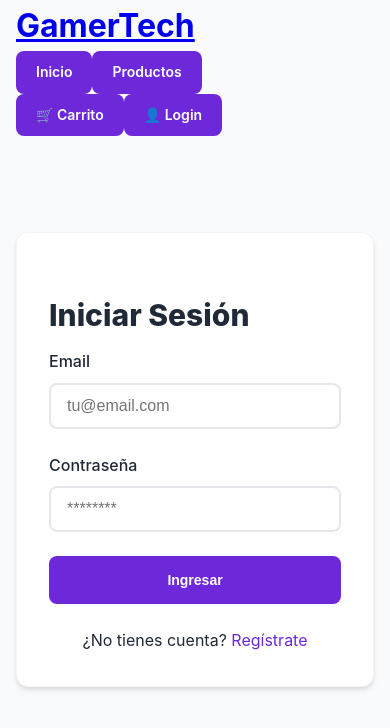
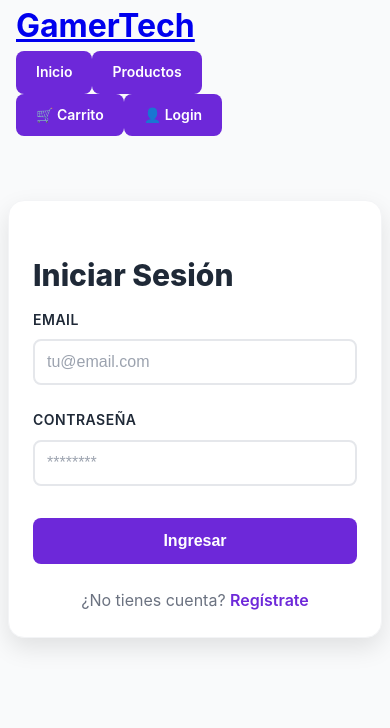
Before and after one commit to emalauty/TP1-API-GRUPO6, a React (Vite) app: page /login in a window 390 px wide. Shown: the top 728 px of the page. Built offline with nearby package versions, Linux system fonts and the light colour scheme.

Commit message:
pantalla login y register

```diff
--- a/package.json
+++ b/package.json
@@ -11,6 +11,7 @@
   },
   "dependencies": {
     "@fortawesome/react-fontawesome": "^3.0.2",
+    "json-server": "^1.0.0-beta.3",
     "react": "^19.1.1",
     "react-dom": "^19.1.1",
     "react-router-dom": "^7.8.2",
--- a/src/App.jsx
+++ b/src/App.jsx
@@ -6,6 +6,7 @@ import Home from './components/home/Home';
 import ProductList from './components/products/ProductList';
 import Cart from './components/cart/Cart';
 import Login from './components/auth/Login';
+import Register from './components/auth/Register';
 import './App.css';
 
 export default function App() {
@@ -20,6 +21,7 @@ export default function App() {
               <Route path="/products" element={<ProductList />} />
               <Route path="/cart" element={<Cart />} />
               <Route path="/login" element={<Login />} />
+              <Route path="/register" element={<Register />} />
             </Routes>
           </main>
         </div>
--- a/src/components/auth/Auth.css
+++ b/src/components/auth/Auth.css
@@ -1,12 +1,25 @@
+/* Auth Container */
 .auth-container {
-  max-width: 400px;
+  max-width: 450px;
   margin: 4rem auto;
+  padding: 0 1rem;
+}
+
+.register-container {
+  max-width: 450px;
+  margin: 4rem auto;
+  padding: 0 1rem;
 }
 
 .auth-card {
-  padding: 2rem;
+  padding: 2.5rem;
+  border-radius: 1rem;
+  box-shadow: 0 10px 25px rgba(0, 0, 0, 0.1);
+  background: var(--card-bg);
+  border: 1px solid #f3f4f6;
 }
 
+/* Auth Form */
 .auth-form {
   display: flex;
   flex-direction: column;
@@ -20,19 +33,174 @@
 }
 
 .form-group label {
-  font-weight: 500;
+  font-weight: 600;
+  color: var(--text-color);
+  font-size: 0.875rem;
+  text-transform: uppercase;
+  letter-spacing: 0.5px;
 }
 
+.form-group input {
+  padding: 0.875rem 1rem;
+  border: 2px solid #e5e7eb;
+  border-radius: 0.5rem;
+  font-size: 1rem;
+  transition: all 0.3s ease;
+  background: var(--card-bg);
+  color: var(--text-color);
+}
+
+.form-group input:focus {
+  outline: none;
+  border-color: var(--primary-color);
+  box-shadow: 0 0 0 3px rgba(109, 40, 217, 0.1);
+  transform: translateY(-2px);
+}
+
+.form-group input::placeholder {
+  color: #9ca3af;
+}
+
+/* Auth Buttons */
+.auth-form .btn {
+  padding: 1rem 1.5rem;
+  font-size: 1rem;
+  font-weight: 600;
+  margin-top: 0.5rem;
+  border-radius: 0.5rem;
+  transition: all 0.3s ease;
+}
+
+.auth-form .btn:hover {
+  transform: translateY(-2px);
+  box-shadow: 0 8px 25px rgba(109, 40, 217, 0.3);
+}
+
+/* Register Form Styles */
+.register-container h2 {
+  text-align: center;
+  color: var(--primary-color);
+  margin-bottom: 2rem;
+  font-size: 2rem;
+  font-weight: 700;
+}
+
+.register-container form {
+  display: flex;
+  flex-direction: column;
+  gap: 1.5rem;
+  background: var(--card-bg);
+  padding: 2.5rem;
+  border-radius: 1rem;
+  box-shadow: 0 10px 25px rgba(0, 0, 0, 0.1);
+  border: 1px solid #f3f4f6;
+}
+
+.register-container input {
+  padding: 0.875rem 1rem;
+  border: 2px solid #e5e7eb;
+  border-radius: 0.5rem;
+  font-size: 1rem;
+  transition: all 0.3s ease;
+  background: var(--card-bg);
+  color: var(--text-color);
+}
+
+.register-container input:focus {
+  outline: none;
+  border-color: var(--primary-color);
+  box-shadow: 0 0 0 3px rgba(109, 40, 217, 0.1);
+  transform: translateY(-2px);
+}
+
+.register-container input::placeholder {
+  color: #9ca3af;
+}
+
+.register-container button {
+  padding: 1rem 1.5rem;
+  background: var(--primary-color);
+  color: white;
+  border: none;
+  border-radius: 0.5rem;
+  font-size: 1rem;
+  font-weight: 600;
+  cursor: pointer;
+  transition: all 0.3s ease;
+  margin-top: 0.5rem;
+}
+
+.register-container button:hover {
+  background: var(--secondary-color);
+  transform: translateY(-2px);
+  box-shadow: 0 8px 25px rgba(109, 40, 217, 0.3);
+}
+
+/* Message Styles */
+.auth-message {
+  padding: 0.875rem 1rem;
+  border-radius: 0.5rem;
+  margin: 1rem 0;
+  font-weight: 500;
+  text-align: center;
+}
+
+.auth-message.error {
+  background: #fee2e2;
+  border: 1px solid #fecaca;
+  color: #991b1b;
+}
+
+.auth-message.success {
+  background: #d1fae5;
+  border: 1px solid #a7f3d0;
+  color: #065f46;
+}
+
+/* Auth Links */
 .auth-links {
   margin-top: 1.5rem;
   text-align: center;
+  color: #6b7280;
 }
 
 .auth-links a {
   color: var(--primary-color);
   text-decoration: none;
+  font-weight: 600;
+  transition: color 0.3s ease;
 }
 
 .auth-links a:hover {
+  color: var(--secondary-color);
   text-decoration: underline;
 }
+
+/* Responsive Design */
+@media (max-width: 768px) {
+  .auth-container,
+  .register-container {
+    margin: 2rem auto;
+    padding: 0 0.5rem;
+  }
+
+  .auth-card,
+  .register-container form {
+    padding: 1.5rem;
+  }
+
+  .register-container h2 {
+    font-size: 1.5rem;
+    margin-bottom: 1.5rem;
+  }
+
+  .form-group input,
+  .register-container input {
+    padding: 0.75rem;
+  }
+
+  .auth-form .btn,
+  .register-container button {
+    padding: 0.875rem 1.25rem;
+  }
+}
--- a/src/components/auth/Login.jsx
+++ b/src/components/auth/Login.jsx
@@ -1,38 +1,76 @@
-import React from 'react';
+import React, { useState } from 'react';
+import { useNavigate } from 'react-router-dom';
 import './Auth.css';
 
 export default function Login() {
+  const [form, setForm] = useState({ email: '', password: '' });
+  const [error, setError] = useState("");
+  const [success, setSuccess] = useState("");
+  const navigate = useNavigate();
+
+  const handleChange = (e) => {
+    setForm({ ...form, [e.target.name]: e.target.value });
+  };
+
+  const handleSubmit = async (e) => {
+    e.preventDefault();
+    setError("");
+    setSuccess("");
+    if (!form.email || !form.password) {
+      setError("Completa ambos campos.");
+      return;
+    }
+    try {
+      const res = await fetch(`http://localhost:3000/users?email=${encodeURIComponent(form.email)}&password=${encodeURIComponent(form.password)}`);
+      const users = await res.json();
+      console.log("Usuarios encontrados:", users);
+      if (users.length > 0) {
+        console.log("Login exitoso, redirigiendo...");
+        setSuccess("Login exitoso.");
+        navigate("/");
+      } else {
+        setError("Email o contraseña incorrectos.");
+      }
+    } catch {
+      setError("No se pudo conectar al servidor.");
+    }
+  };
+
   return (
     <div className="auth-container container">
       <div className="auth-card card">
         <h2 className="section-title">Iniciar Sesión</h2>
-
-        <form className="auth-form">
+        <form className="auth-form" onSubmit={handleSubmit}>
           <div className="form-group">
             <label htmlFor="email">Email</label>
             <input
               type="email"
               id="email"
+              name="email"
               className="input"
               placeholder="tu@email.com"
+              value={form.email}
+              onChange={handleChange}
             />
           </div>
-
           <div className="form-group">
             <label htmlFor="password">Contraseña</label>
             <input
               type="password"
               id="password"
+              name="password"
               className="input"
               placeholder="********"
+              value={form.password}
+              onChange={handleChange}
             />
           </div>
-
           <button type="submit" className="btn btn-primary">
             Ingresar
           </button>
         </form>
-
+        {error && <p className="auth-message error">{error}</p>}
+        {success && <p className="auth-message success">{success}</p>}
         <p className="auth-links">
           ¿No tienes cuenta? <a href="/register">Regístrate</a>
         </p>
--- a/src/components/auth/Register.jsx
+++ b/src/components/auth/Register.jsx
@@ -0,0 +1,62 @@
+import React, { useState } from "react";
+import './Auth.css';
+
+const Register = () => {
+	const [form, setForm] = useState({
+		username: "",
+		email: "",
+		password: "",
+		nombre: "",
+		apellido: ""
+	});
+	const [error, setError] = useState("");
+	const [success, setSuccess] = useState("");
+
+	const handleChange = (e) => {
+		setForm({ ...form, [e.target.name]: e.target.value });
+	};
+
+	const handleSubmit = async (e) => {
+		e.preventDefault();
+		setError("");
+		setSuccess("");
+		// Validación simple
+		if (!form.username || !form.email || !form.password || !form.nombre || !form.apellido) {
+			setError("Todos los campos son obligatorios.");
+			return;
+		}
+		try {
+			const res = await fetch("http://localhost:3000/users", {
+				method: "POST",
+				headers: { "Content-Type": "application/json" },
+				body: JSON.stringify(form)
+			});
+			if (res.ok) {
+				setSuccess("Usuario registrado correctamente.");
+				setForm({ username: "", email: "", password: "", nombre: "", apellido: "" });
+			} else {
+				setError("Error al registrar usuario.");
+			}
+		} catch {
+			setError("No se pudo conectar al servidor.");
+		}
+	};
+
+	return (
+		<div className="register-container">
+			<h2>Registro de Usuario</h2>
+			<form onSubmit={handleSubmit}>
+				<input type="text" name="username" placeholder="Nombre de usuario" value={form.username} onChange={handleChange} />
+				<input type="email" name="email" placeholder="Email" value={form.email} onChange={handleChange} />
+				<input type="password" name="password" placeholder="Contraseña" value={form.password} onChange={handleChange} />
+				<input type="text" name="nombre" placeholder="Nombre" value={form.nombre} onChange={handleChange} />
+				<input type="text" name="apellido" placeholder="Apellido" value={form.apellido} onChange={handleChange} />
+				<button type="submit">Registrarse</button>
+			</form>
+			{error && <p className="auth-message error">{error}</p>}
+			{success && <p className="auth-message success">{success}</p>}
+		</div>
+	);
+};
+
+export default Register;
```
Also changed, not shown: 2 other files (tests, documents, lock files or other folders).
